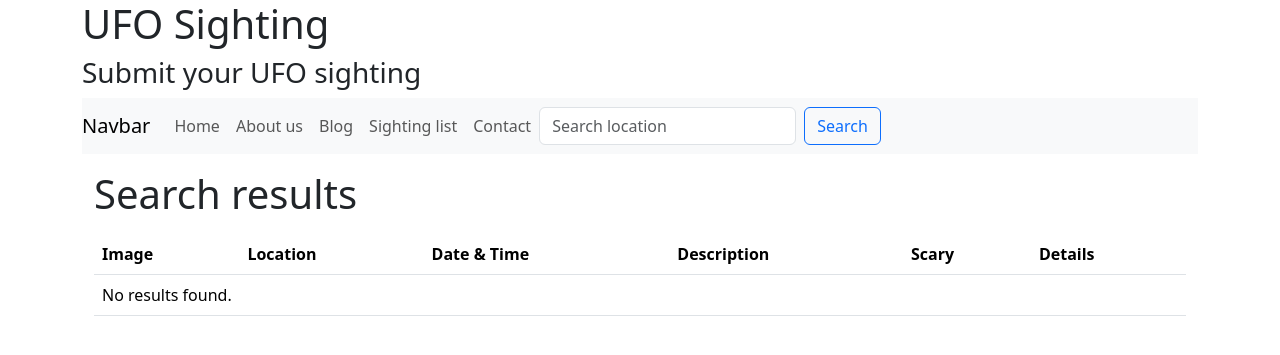
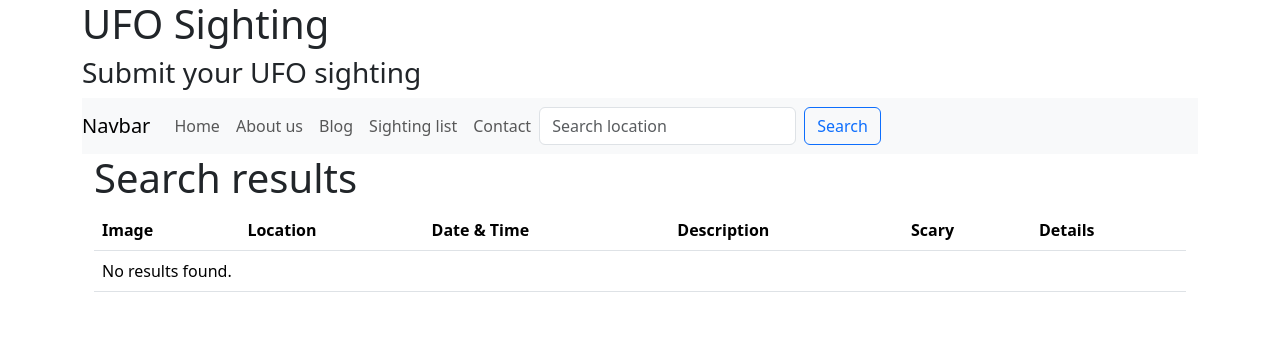
Before and after one commit to mdenitti/ufo, a PHP site: page /results.php?search=1 in a window 1280 px wide. Shown: the top 355 px of the page. Run offline with PHP 8.4, Linux system fonts and the light colour scheme; data that the repository does not hold is empty.

Commit message:
removed class from h1

```diff
--- a/results.php
+++ b/results.php
@@ -1,7 +1,7 @@
 <?php require 'header.php' ?>
 
 <div class="container">
-  <h1 class="my-3">Search results</h1>
+  <h1>Search results</h1>
 
   <table class="table">
     <thead>
```
